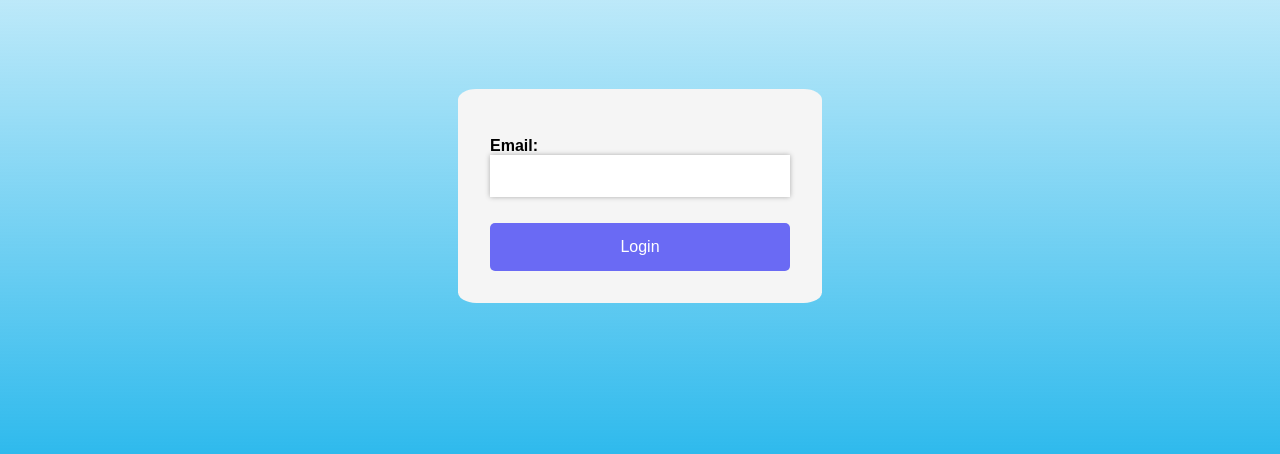
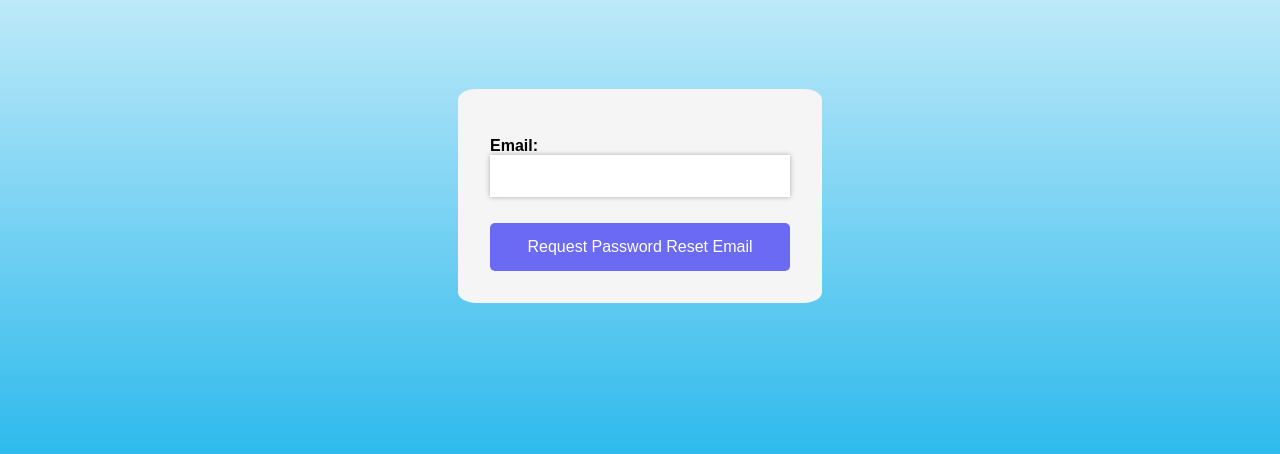
Before and after one commit to AdBinay/Authentication-System-in-django-Login-Register-Email-Verifications-Tokens-Forgot-Password, a Django app: a page that uses templates/registration/password_reset_form.html in a window 1280 px wide. Shown: the part 212-666 px from the top of the page. Run offline with Django 5.2, Linux system fonts and the light colour scheme.

Commit message:
Authentication system pages

```diff
--- a/static/css/styles.css
+++ b/static/css/styles.css
@@ -42,9 +42,9 @@ form button{
     cursor: pointer;
     transition: background-color 0.3s ease-in;
 }
-form.error li {
+form .errorlist li{
     list-style-type: none;
-    color: brown;
+    color: rgb(42, 50, 165);
 }
 
 @media screen and (max-width: 600px) {
--- a/templates/registration/password_reset_form.html
+++ b/templates/registration/password_reset_form.html
@@ -1,11 +1,11 @@
 {%extends "base.html"%}
 
-{%block title%} Login {%endblock%}
+{%block title%} Reset Password {%endblock%}
 
 {%block content%}
-    <form method="post" action="{%url "login"%}">
+    <form method="post"">
         {% csrf_token %}
         {{form.as_p}}
-        <button type="submit">Login</button>
+        <button type="submit">Request Password Reset Email</button>
     </form>
 {%endblock%}
```
Also changed, not shown: db.sqlite3.
